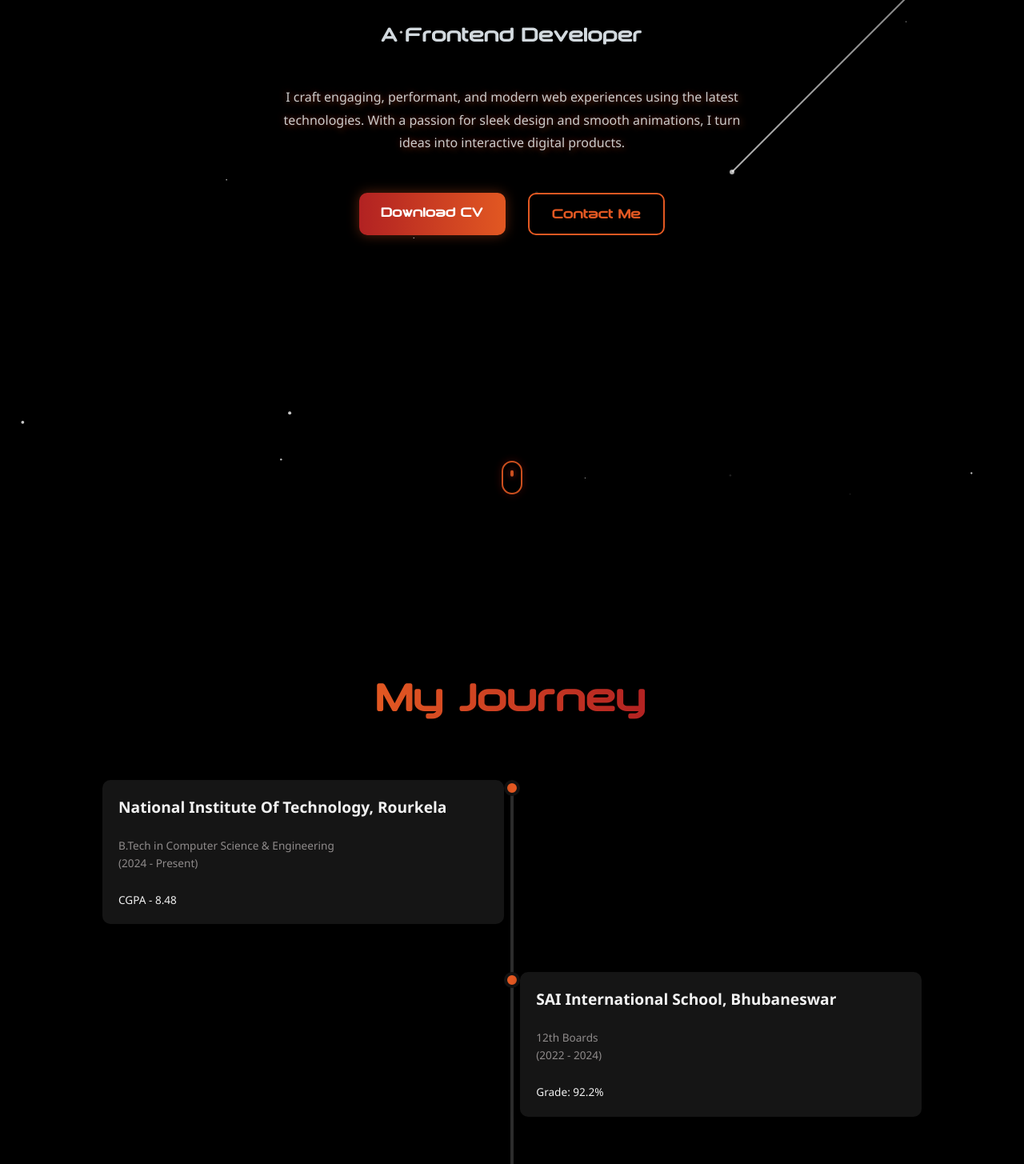
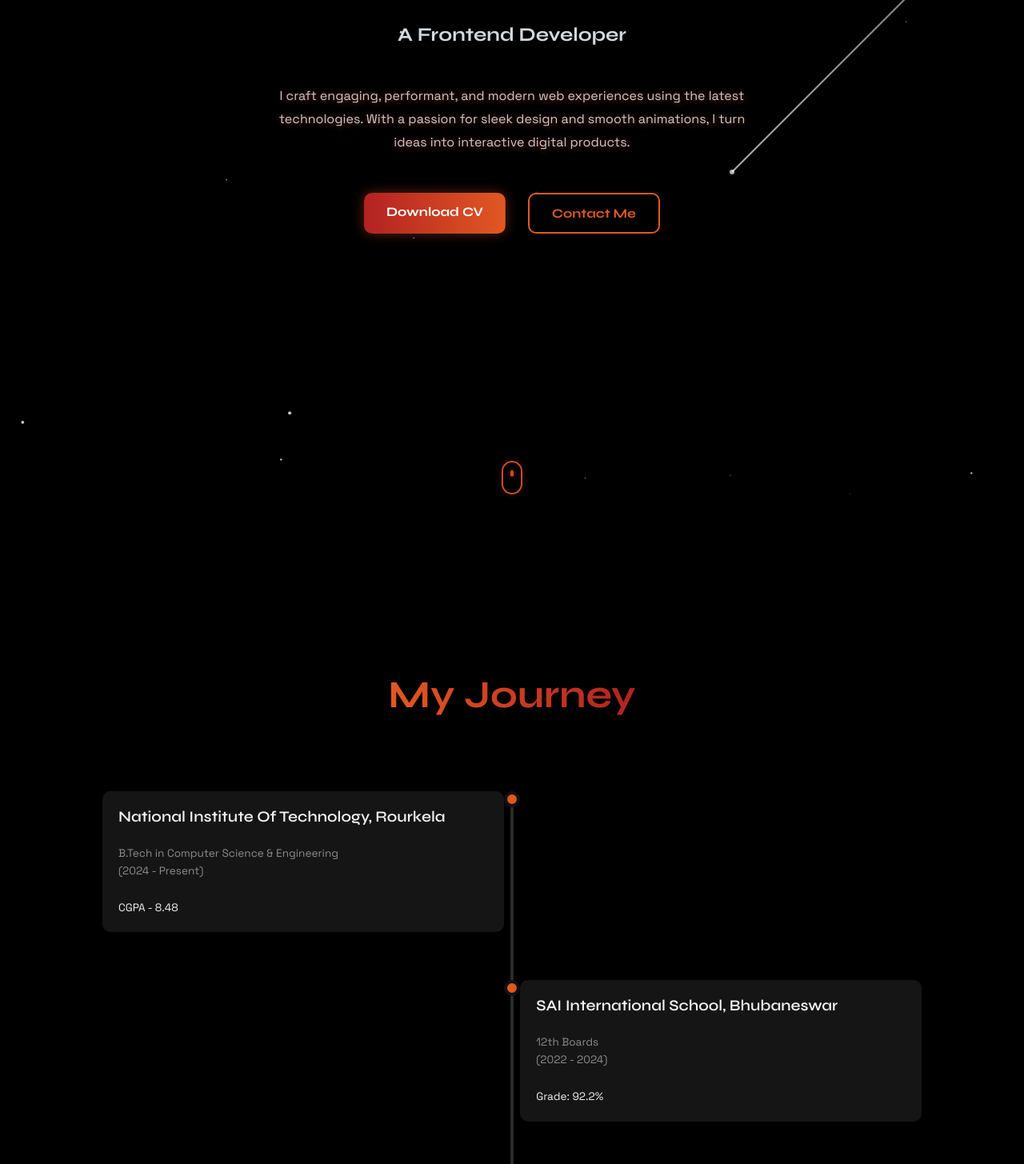
Before and after one commit to Pranjal-Sahu21/portfolio-website, a React (Vite) app: page / in a window 1280 px wide. Shown: the top 1455 px of the page at 80% size. Built offline with nearby package versions, Linux system fonts and the light colour scheme.

Commit message:
Some more font changes

```diff
--- a/src/Contact.jsx
+++ b/src/Contact.jsx
@@ -45,7 +45,7 @@ export default function Contact() {
         animate={isInView ? { opacity: 1, y: 0 } : { opacity: 0, y: 80 }}
         transition={{ type: "spring", stiffness: 50, damping: 20 }}
       >
-        Get in touch
+        Let's work together
       </motion.h1>
 
       {!isSuccess && (
--- a/src/Home.css
+++ b/src/Home.css
@@ -27,7 +27,8 @@
 }
 
 .hero h2 {
-  font-family: "Downlink", sans-serif;
+  font-family: "Syne", sans-serif;
+  font-weight: 700;
   font-size: 24px;
 }
 
@@ -43,11 +44,11 @@
 }
 
 .hero-buttons a {
-  font-family: "Downlink", sans-serif;
+  font-family: "Syne", sans-serif;
   padding: 14px 28px;
   border-radius: 10px;
   font-size: 1rem;
-  font-weight: 600;
+  font-weight: 700;
   transition: all 0.4s ease;
   text-decoration: none;
   display: inline-block;
--- a/src/Projects.jsx
+++ b/src/Projects.jsx
@@ -109,7 +109,7 @@ export default function Projects() {
           damping: 20,
         }}
       >
-        Projects
+        Featured Projects
       </motion.h1>
 
       <div
--- a/src/Skills.jsx
+++ b/src/Skills.jsx
@@ -79,7 +79,7 @@ export default function Skills() {
         animate={headingInView ? { opacity: 1, y: 0 } : { opacity: 0, y: 80 }}
         transition={{ type: "spring", stiffness: 50, damping: 20 }}
       >
-        Skills
+        Skills & Expertise
       </motion.h2>
 
       <motion.div
--- a/src/style.css
+++ b/src/style.css
@@ -1,3 +1,6 @@
+@import url("https://fonts.googleapis.com/css2?family=Audiowide&family=Exo+2:ital,wght@0,100..900;1,100..900&family=Inter:ital,opsz,wght@0,14..32,100..900;1,14..32,100..900&family=Lexend:wght@100..900&family=Merriweather:ital,opsz,wght@0,18..144,300..900;1,18..144,300..900&family=Michroma&family=Nunito+Sans:ital,opsz,wght@0,6..12,200..1000;1,6..12,200..1000&family=Plus+Jakarta+Sans:ital,wght@0,200..800;1,200..800&family=Poppins:ital,wght@0,100;0,200;0,300;0,400;0,500;0,600;0,700;0,800;0,900;1,100;1,200;1,300;1,400;1,500;1,600;1,700;1,800;1,900&family=Saira:ital,wght@0,100..900;1,100..900&family=Space+Grotesk:wght@300..700&display=swap");
+@import url('https://fonts.googleapis.com/css2?family=Audiowide&family=Exo+2:ital,wght@0,100..900;1,100..900&family=Inter:ital,opsz,wght@0,14..32,100..900;1,14..32,100..900&family=Lexend:wght@100..900&family=Merriweather:ital,opsz,wght@0,18..144,300..900;1,18..144,300..900&family=Michroma&family=Nunito+Sans:ital,opsz,wght@0,6..12,200..1000;1,6..12,200..1000&family=Plus+Jakarta+Sans:ital,wght@0,200..800;1,200..800&family=Poppins:ital,wght@0,100;0,200;0,300;0,400;0,500;0,600;0,700;0,800;0,900;1,100;1,200;1,300;1,400;1,500;1,600;1,700;1,800;1,900&family=Saira:ital,wght@0,100..900;1,100..900&family=Space+Grotesk:wght@300..700&family=Syne:wght@400..800&display=swap');
+
 @font-face {
   font-family: "Downlink";
   src: url("../fonts/downlink/Downlink.otf") format("opentype");
@@ -29,7 +32,6 @@ html {
 }
 
 body {
-  font-family: "Segoe UI", Tahoma, Geneva, Verdana, sans-serif;
   color: var(--light-text);
   display: flex;
   flex-direction: column;
@@ -79,14 +81,14 @@ body {
 }
 
 .cursor-dot.button {
-  width: 120px;
-  height: 50px;
+  width: 110px;
+  height: 45px;
   border-radius: 22px;
 
   background: linear-gradient(90deg, var(--accent), var(--primary));
-  font-weight: 600;
+  font-weight: 700;
   font-size: 14px;
-  font-family: "Downlink", sans-serif;
+  font-family: "Syne", sans-serif;
   display: flex;
   align-items: center;
   justify-content: center;
@@ -866,6 +868,7 @@ footer .social-icons a:hover {
   background: linear-gradient(90deg, var(--primary), var(--accent));
   background-clip: text;
   -webkit-text-fill-color: transparent;
+  margin-bottom: 68px !important;
 }
 
 nav {
@@ -1364,7 +1367,7 @@ ul.nav-links {
   transform: translateX(-50%);
 }
 ul.nav-links a {
-  font-family: "Downlink", sans-serif;
+  font-family: "Syne", sans-serif;
   margin-left: 12px;
   margin-right: 12px;
 }
@@ -1900,6 +1903,7 @@ body {
 }
 
 .close-btn {
+  font-family: 'Space Grotesk', sans-serif;
   padding: 0.6rem 1.2rem;
   background: transparent;
   border: 1px solid var(--primary);
@@ -1925,25 +1929,51 @@ body {
   pointer-events: none;
 }
 
+.name {
+  font-family: "Downlink", sans-serif !important;
+}
+
 .heading,
-.introduction,
-.name,
 .project-title {
-  font-family: "Downlink", sans-serif !important;
+  font-family: "Syne", sans-serif !important;
+  font-weight: 700 !important;
+}
+
+.introduction {
+  font-family: 'Syne', sans-serif !important;
+  font-weight: 700;
 }
 
 .glow-text {
-  font-family: "Downlink", sans-serif !important;
+  font-family: "Syne", sans-serif !important;
 }
 
 .submit-btn {
-  font-family: 'Downlink', sans-serif !important;
+  font-family: "Syne", sans-serif !important;
+  font-weight: 700 !important;
 }
 
 .journey-title {
   margin-bottom: 24px !important;
+  font-family: 'Syne', sans-serif !important;
+  font-weight: 600 !important;
 }
 
 .nav-drawer li a {
-  font-family: 'Downlink', sans-serif;
-}
+  font-family: "Syne", sans-serif;
+  font-weight: 700;
+}
+
+h3, p, input::placeholder, textarea::placeholder, input, textarea {
+  font-family: 'Space Grotesk', sans-serif !important;
+}
+
+.overlay-layer {
+  z-index: 9999;
+  background-color: transparent;
+  max-width: 100vw;
+}
+
+.projects-section, .contact-section {
+  text-align: center;
+}
```
